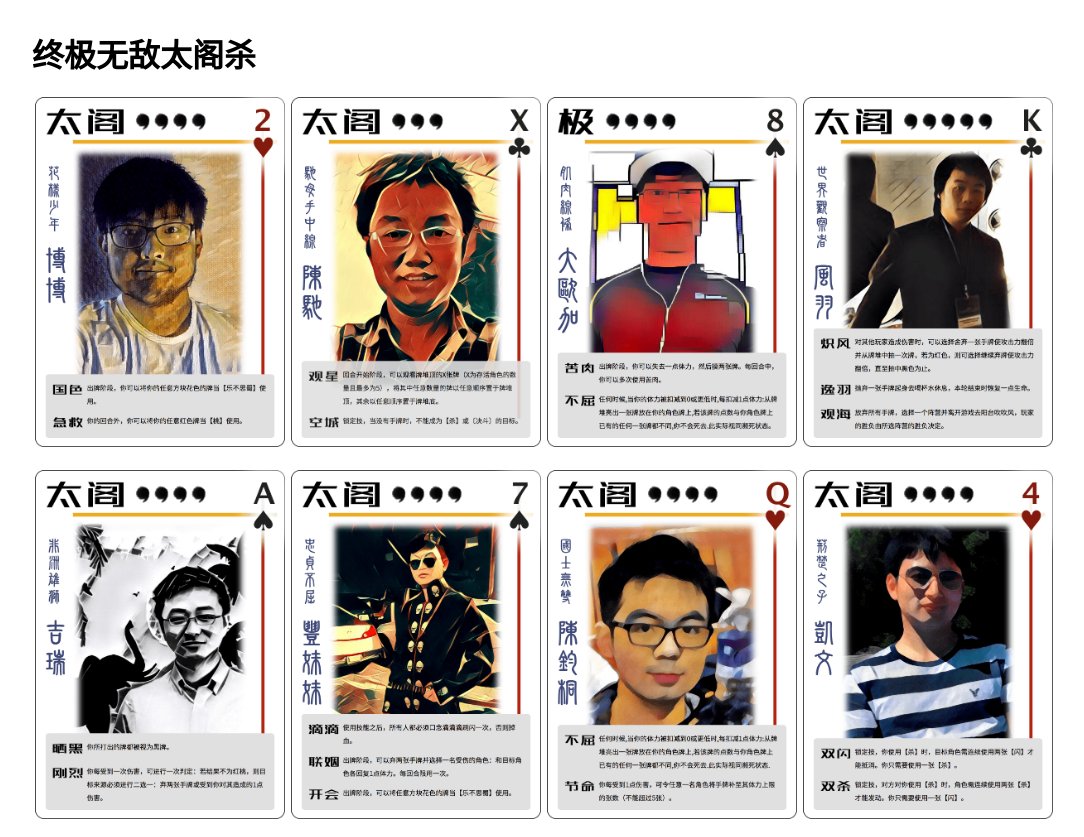
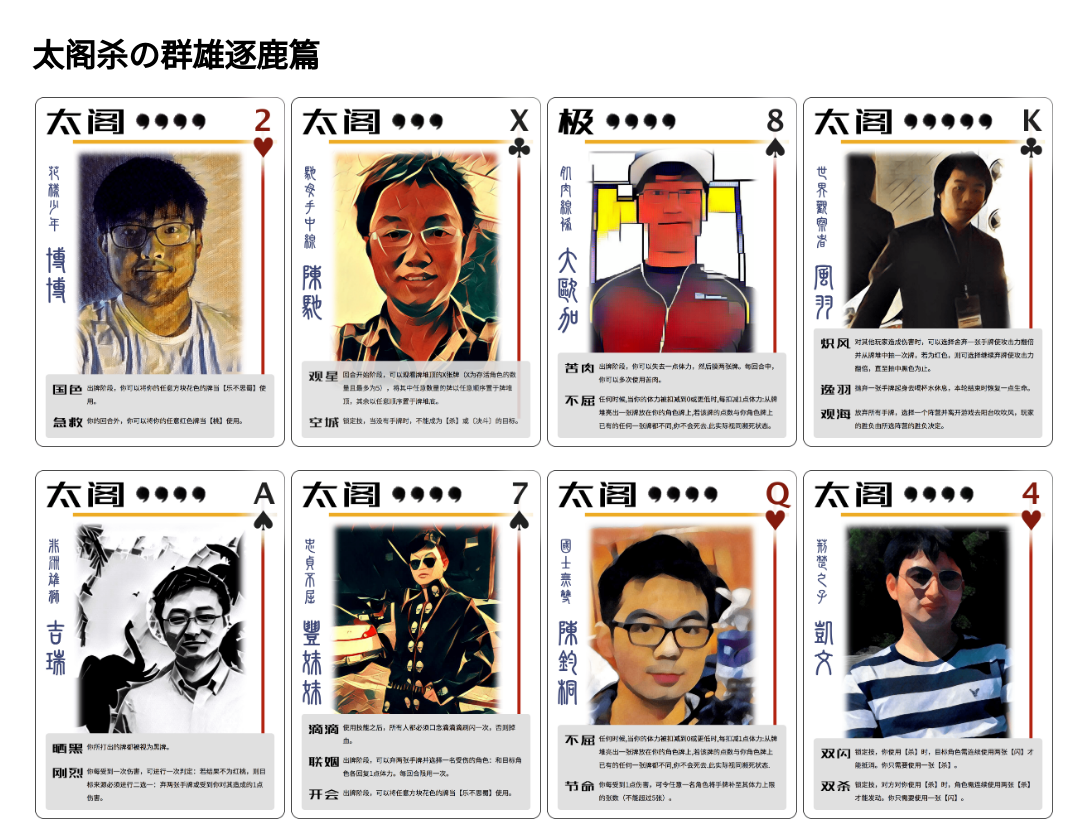
Before and after one commit to pensokha/HeroCardGenerator, a website: page docs/index.html in a window 1280 px wide. Shown: the top 837 px of the page, without its empty margins (96-1180 px from the left). Drawn offline with Linux system fonts and the light colour scheme.

Commit message:
Update index.html

```diff
--- a/docs/index.html
+++ b/docs/index.html
@@ -5,11 +5,12 @@
 	<meta charset="UTF-8">
 	<link rel="stylesheet" type="text/css" href="./gallery.css">
 	<meta name="viewport" content="width=device-width, initial-scale=1.0">
+	<title>太阁杀の群雄逐鹿篇</title>
 </head>
 
 <body>
 
-	<h1>终极无敌太阁杀</h1>
+	<h1>太阁杀の群雄逐鹿篇</h1>
 
 
 	<div>
```
